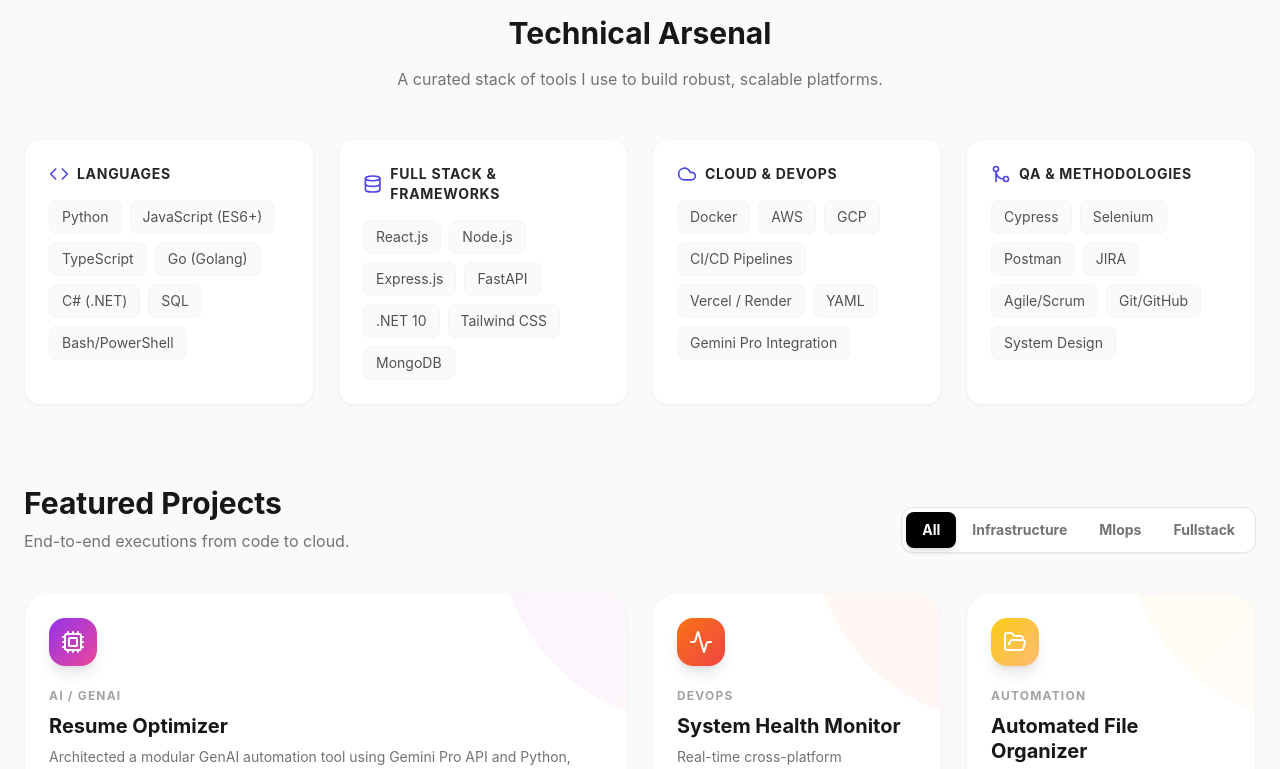
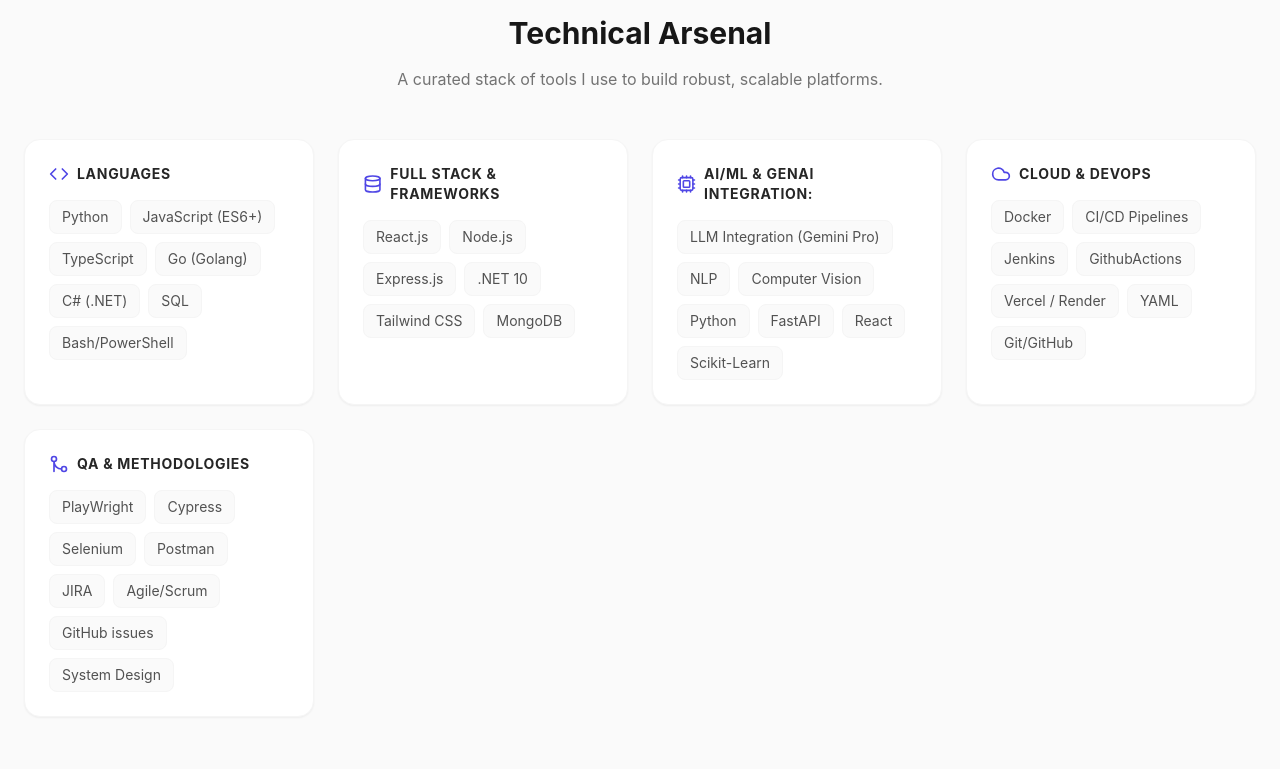
Before and after one commit to dineshingale/Portfolio2.o, a React (Vite) app: page / in a window 1280 px wide. Shown: the part 1300-2069 px from the top of the page. Built offline with nearby package versions, Linux system fonts and the light colour scheme.

Commit message:
feat(portfolio): add new skill category AI/ML & GenAI Integration

```diff
--- a/src/data/portfolio.js
+++ b/src/data/portfolio.js
@@ -122,17 +122,22 @@
   {
     title: "Full Stack & Frameworks",
     icon: Database,
-    items: ["React.js", "Node.js", "Express.js", "FastAPI", ".NET 10", "Tailwind CSS", "MongoDB"]
+    items: ["React.js", "Node.js", "Express.js", ".NET 10", "Tailwind CSS", "MongoDB"]
+  },
+  {
+    title: "AI/ML & GenAI Integration:",
+    icon: Cpu,
+    items: ["LLM Integration (Gemini Pro)", "NLP", "Computer Vision", "Python", "FastAPI", "React", "Scikit-Learn"]
   },
   {
     title: "Cloud & DevOps",
     icon: Cloud,
-    items: ["Docker", "AWS", "GCP", "CI/CD Pipelines", "Vercel / Render", "YAML", "Gemini Pro Integration"]
+    items: ["Docker", "CI/CD Pipelines", "Jenkins", "GithubActions", "Vercel / Render", "YAML", "Git/GitHub"]
   },
   {
     title: "QA & Methodologies",
     icon: GitMerge,
-    items: ["Cypress", "Selenium", "Postman", "JIRA", "Agile/Scrum", "Git/GitHub", "System Design"]
+    items: ["PlayWright", "Cypress", "Selenium", "Postman", "JIRA", "Agile/Scrum", "GitHub issues", "System Design"]
   }
 ];
 
```
